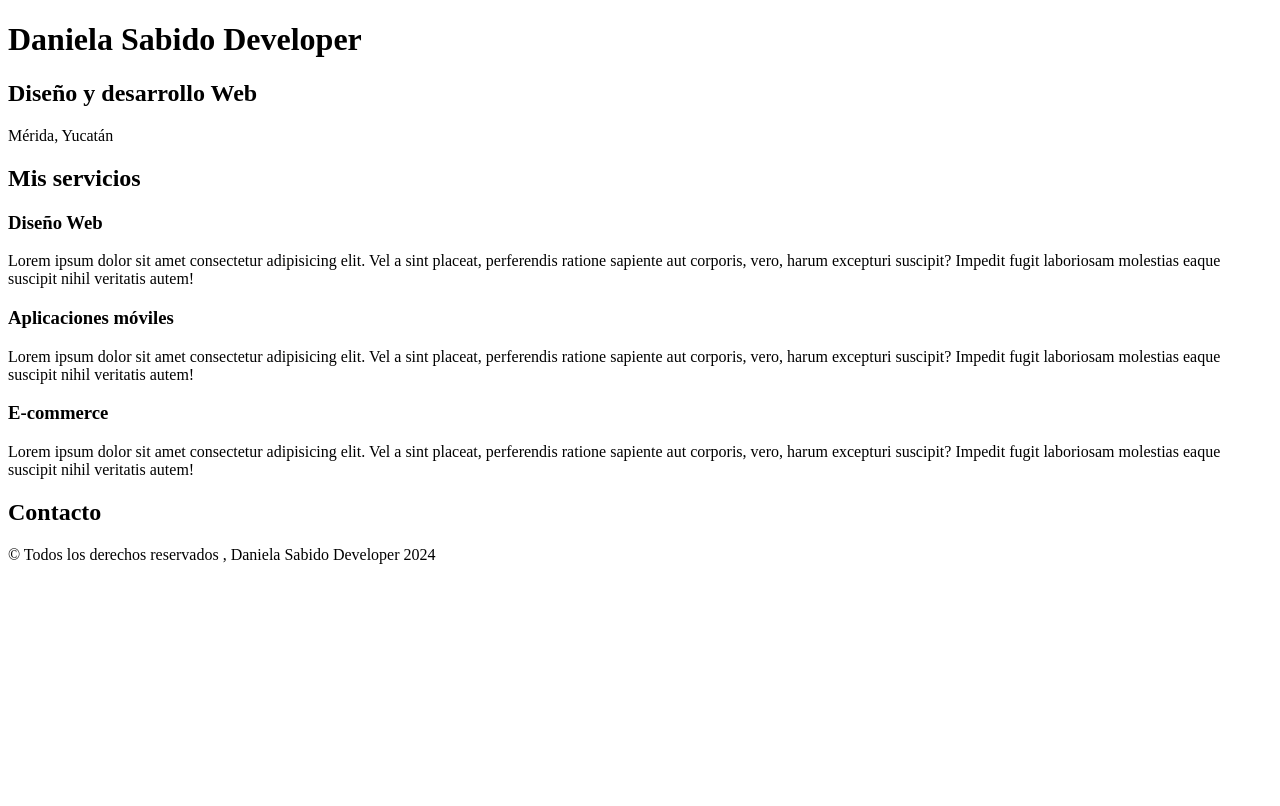
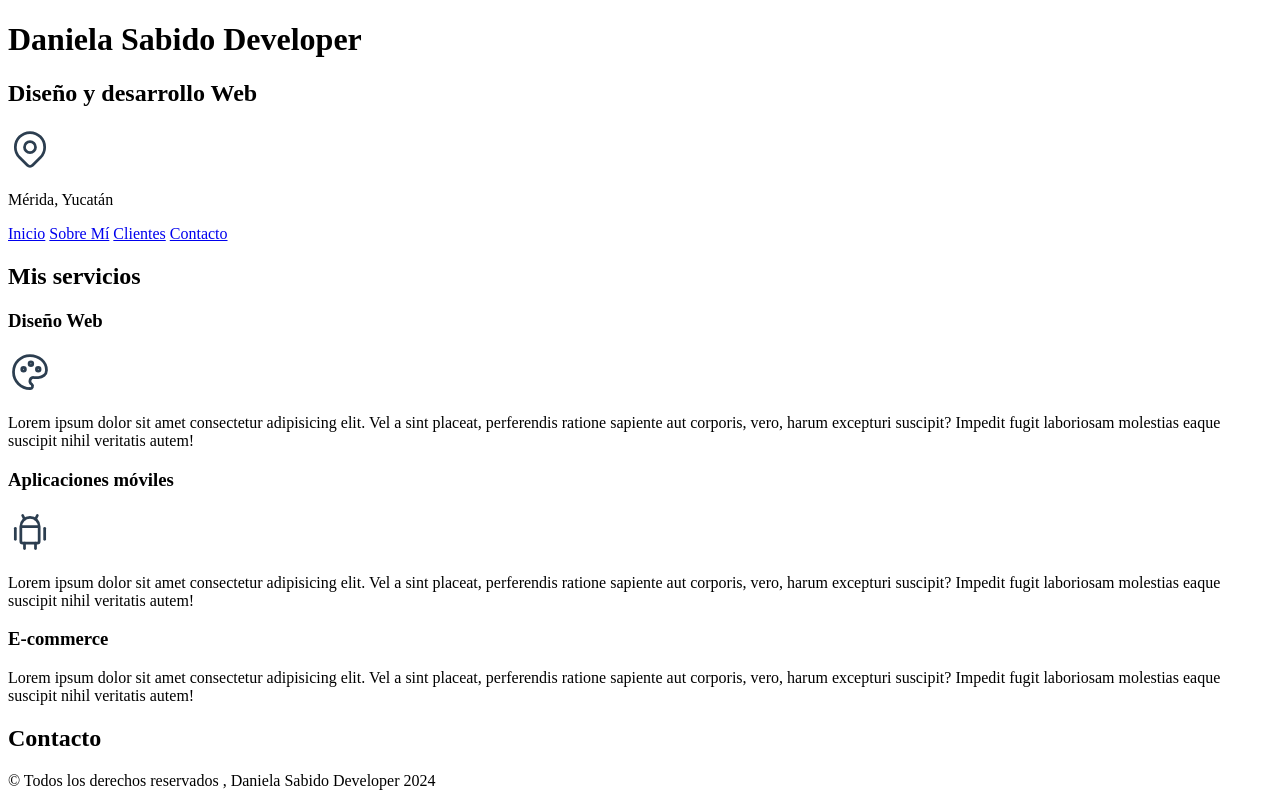
Before and after one commit to DanielaSabido/Practice-1_-Developer-page, a plain HTML site: page Index.html in a window 1280 px wide. Drawn offline with Linux system fonts and the light colour scheme.

Commit message:
Iniciando estilos

```diff
--- a/Index.html
+++ b/Index.html
@@ -1,4 +1,4 @@
-<!DOCTYPE html>
+<!DOCTYPE html>  <!--Tipo de documento-->
 <html lang="es"> <!--Es para cambiar el idioma-->
 <head>
     <meta charset="UTF-8"> <!--Significa para interpretar los caracteres ñ, etc.-->
@@ -13,20 +13,48 @@
 
     <section> <!---->
     <h2>Diseño y desarrollo Web</h2>
+    <svg xmlns="http://www.w3.org/2000/svg" class="icon icon-tabler icon-tabler-map-pin" width="44" height="44" viewBox="0 0 24 24" stroke-width="1.5" stroke="#2c3e50" fill="none" stroke-linecap="round" stroke-linejoin="round">
+        <path stroke="none" d="M0 0h24v24H0z" fill="none"/>
+        <path d="M9 11a3 3 0 1 0 6 0a3 3 0 0 0 -6 0" />
+        <path d="M17.657 16.657l-4.243 4.243a2 2 0 0 1 -2.827 0l-4.244 -4.243a8 8 0 1 1 11.314 0z" />
+      </svg>
         <p>Mérida, Yucatán</p>
     </section>
-
+<!--Debajo del header siempre normalmente va el nav-->
+    <nav>
+        <a href="#"> Inicio</a> <!-- abreviatura de anchor que es ancla-->
+        <a href="#"> Sobre Mí</a>
+        <a href="#"> Clientes</a>
+        <a href="#"> Contacto</a>
+    </nav>
 <main>
     <h2>Mis servicios</h2>
 
     <section> <!---->
         <h3>Diseño Web</h3>
+        <svg xmlns="http://www.w3.org/2000/svg" class="icon icon-tabler icon-tabler-palette" width="44" height="44" viewBox="0 0 24 24" stroke-width="1.5" stroke="#2c3e50" fill="none" stroke-linecap="round" stroke-linejoin="round">
+            <path stroke="none" d="M0 0h24v24H0z" fill="none"/>
+            <path d="M12 21a9 9 0 0 1 0 -18c4.97 0 9 3.582 9 8c0 1.06 -.474 2.078 -1.318 2.828c-.844 .75 -1.989 1.172 -3.182 1.172h-2.5a2 2 0 0 0 -1 3.75a1.3 1.3 0 0 1 -1 2.25" />
+            <path d="M8.5 10.5m-1 0a1 1 0 1 0 2 0a1 1 0 1 0 -2 0" />
+            <path d="M12.5 7.5m-1 0a1 1 0 1 0 2 0a1 1 0 1 0 -2 0" />
+            <path d="M16.5 10.5m-1 0a1 1 0 1 0 2 0a1 1 0 1 0 -2 0" />
+          </svg>
         <p>Lorem ipsum dolor sit amet consectetur adipisicing elit. Vel a sint placeat, perferendis ratione sapiente aut corporis, vero, harum excepturi suscipit? Impedit fugit laboriosam molestias eaque suscipit nihil veritatis autem!</p>
         </p>
 
     </section>
         <section> <!---->
         <h3>Aplicaciones móviles</h3>
+        <svg xmlns="http://www.w3.org/2000/svg" class="icon icon-tabler icon-tabler-brand-android" width="44" height="44" viewBox="0 0 24 24" stroke-width="1.5" stroke="#2c3e50" fill="none" stroke-linecap="round" stroke-linejoin="round">
+            <path stroke="none" d="M0 0h24v24H0z" fill="none"/>
+            <path d="M4 10l0 6" />
+            <path d="M20 10l0 6" />
+            <path d="M7 9h10v8a1 1 0 0 1 -1 1h-8a1 1 0 0 1 -1 -1v-8a5 5 0 0 1 10 0" />
+            <path d="M8 3l1 2" />
+            <path d="M16 3l-1 2" />
+            <path d="M9 18l0 3" />
+            <path d="M15 18l0 3" />
+          </svg>
         <p>Lorem ipsum dolor sit amet consectetur adipisicing elit. Vel a sint placeat, perferendis ratione sapiente aut corporis, vero, harum excepturi suscipit? Impedit fugit laboriosam molestias eaque suscipit nihil veritatis autem!</p>
         </p>
 
```
